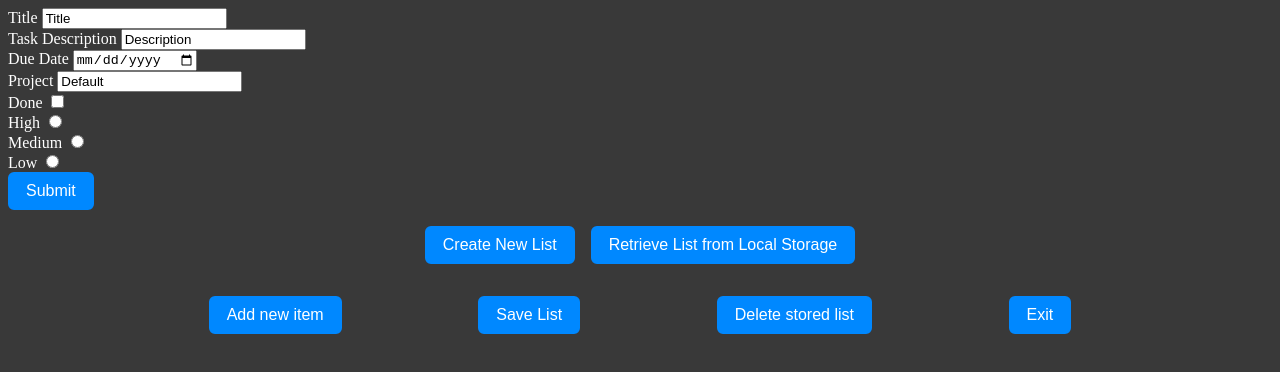
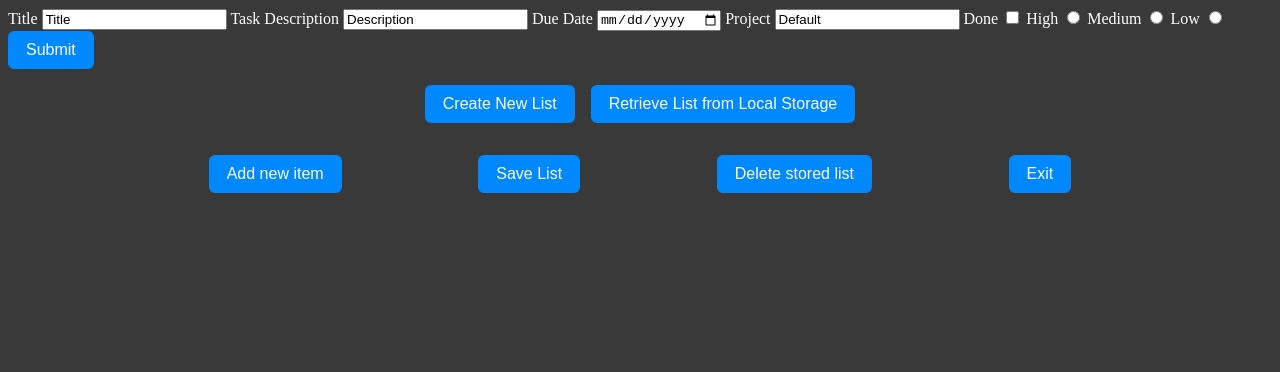
Before and after one commit to aniket-agra/odin-todolist, a website built with webpack: page dist/index.html in a window 1280 px wide. Built offline with nearby package versions, Linux system fonts and the light colour scheme.

Commit message:
Add individual elements to allow grid placement

```diff
--- a/dist/index.html
+++ b/dist/index.html
@@ -11,38 +11,31 @@
 <body>
   <div class="form hidden">
     <form action="test" method = "post">
-      <div class="entry">
+
       <label for="title">Title</label>
       <input type = "text" id = "title" name = "title" value = "Title">
-      </div>
-      <div class="entry">
+
       <label for="desc">Task Description</label>
       <input type = "text" id = "desc" name = "desc" value = "Description">
-      </div>
-      <div class="entry">
+
       <label for="due">Due Date</label>
       <input type = "date" id = "due" name = "due" value = "">
-      </div>
-      <div class="entry">
+
       <label for="project">Project</label>
       <input type = "text" id = "project" name = "project" value = "Default">
-      </div>
-      <div class="entry">
+
       <label for="status">Done</label>
       <input type = "checkbox" id = "status" name = "status" value = "done">
-      </div>
-      <div class="entry">
+
       <label for="priority">High</label>
       <input type = "radio" id = "priority" name = "priority" value = "high">
-      </div>
-      <div class="entry">
+
       <label for="priority">Medium</label>
       <input type = "radio" id = "priority" name = "priority" value = "medium">
-      </div>
-      <div class="entry">
+
       <label for="priority">Low</label>
       <input type = "radio" id = "priority" name = "priority" value = "low">
-      </div>
+
       <button type="submit">Submit</button>
     </form>
   </div>
```
Lines whose indentation alone changed are shown as unchanged.
